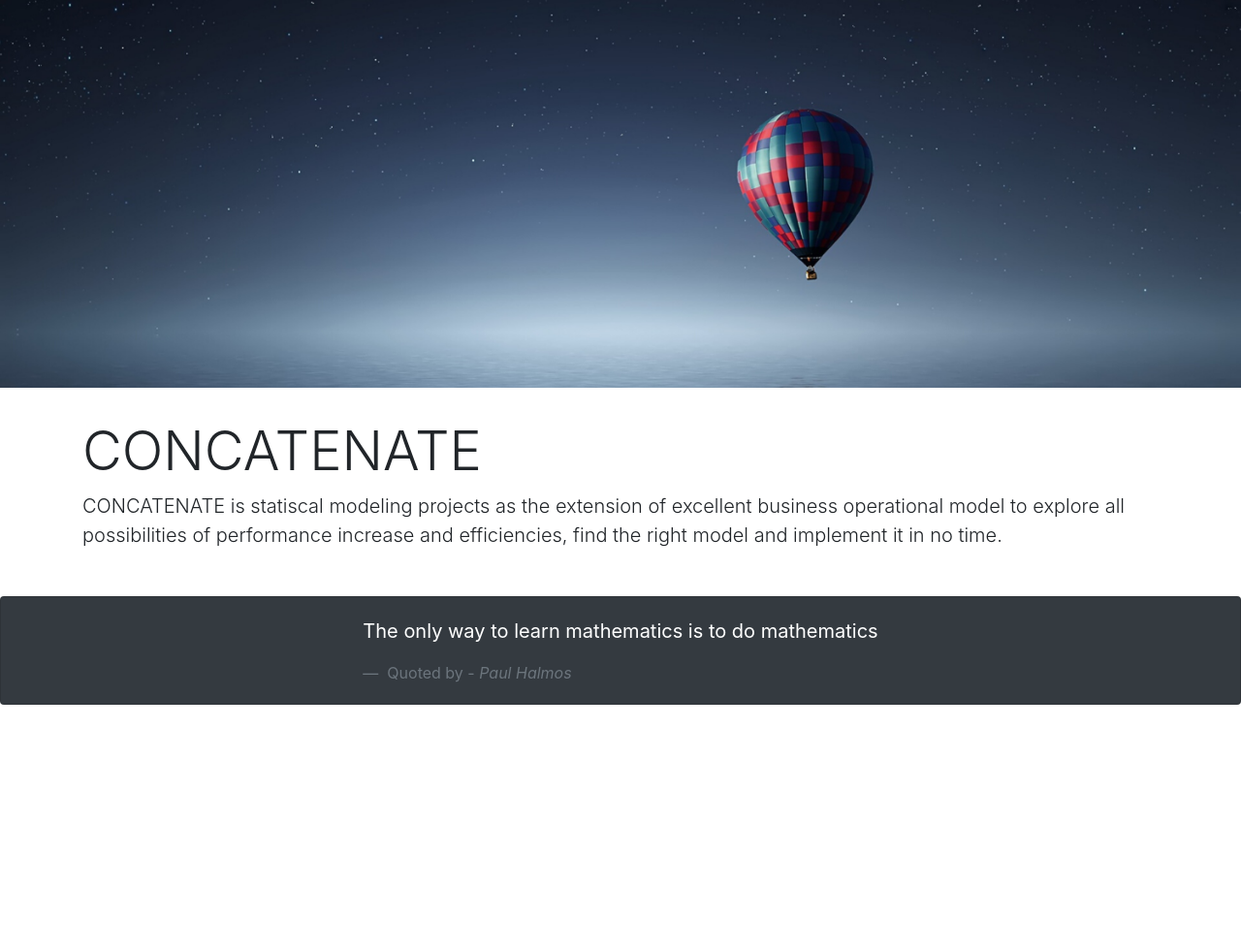
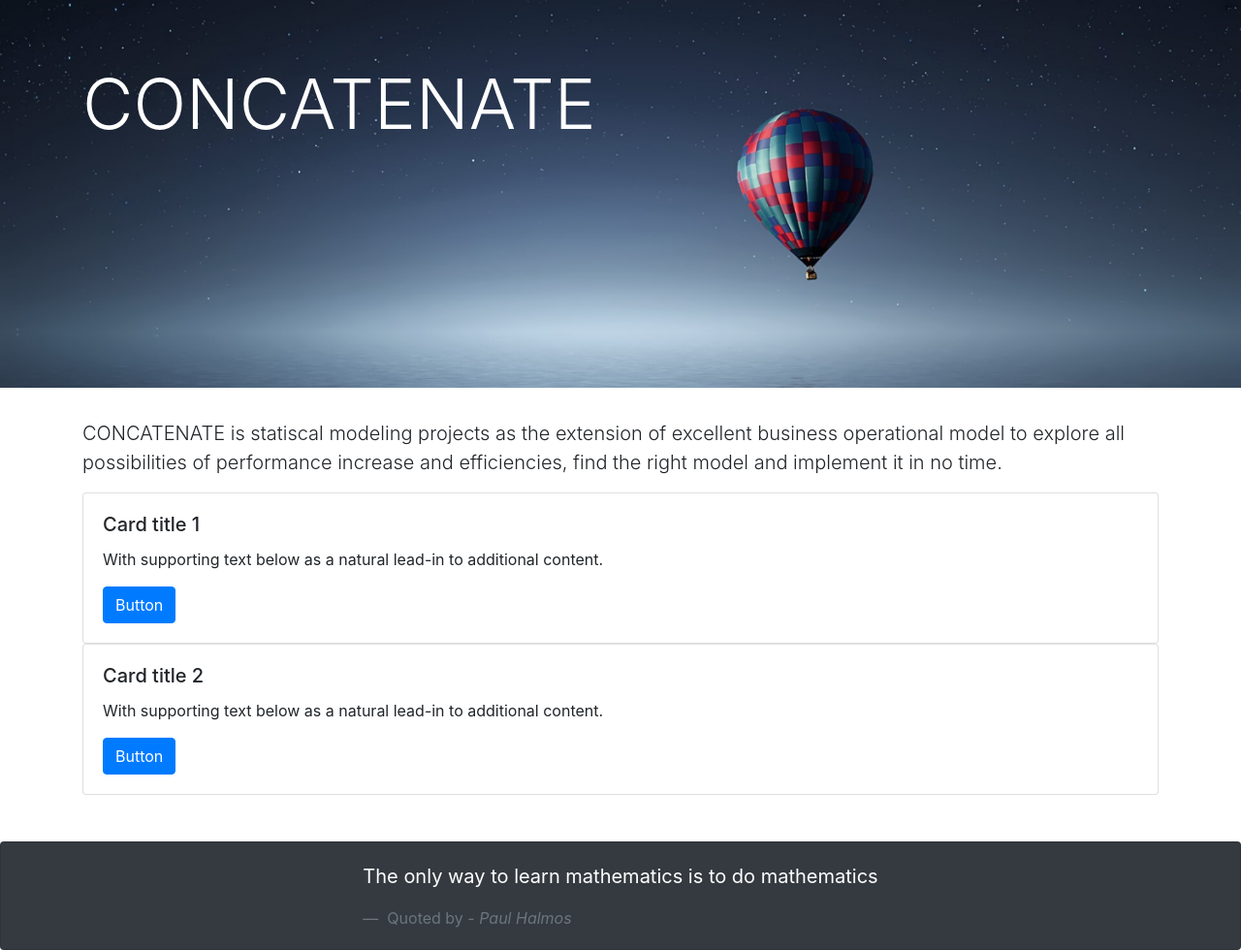
Before and after one commit to mwitono/Navbar, a Django app: page /concatenate/ in a window 1280 px wide. Shown: the part 56-1036 px from the top of the page at 97% size. Before the commit the page ends 783 px from the top, so only its background shows below. Run offline with Django 3.2, Linux system fonts and the light colour scheme; some libraries are stand-ins or nearby versions.

Commit message:
about & concate title

```diff
--- a/simple_navbar/about/urls.py
+++ b/simple_navbar/about/urls.py
@@ -3,5 +3,5 @@ from django.conf.urls import url
 from . import views
 
 urlpatterns = [
-    url(r'^$', views.index),
+    url(r'^$', views.index, name='index'),
 ]
--- a/simple_navbar/about/views.py
+++ b/simple_navbar/about/views.py
@@ -9,4 +9,4 @@ def index(request) :
         'subheading' : 'We are the team of data analyst and application builder. 30 Years total experience in Financial Information Technology and Infrastructure',
 
     }
-    return render(request, 'about/index.html', context)
+    return render(request, 'about\index.html', context)
--- a/simple_navbar/concatenate/templates/concatenate/index.html
+++ b/simple_navbar/concatenate/templates/concatenate/index.html
@@ -16,10 +16,30 @@
   </li>
 {% endblock NavHead %}
 
+{% block judul %}
+  <h1 class="display-3">{{heading}}</h1>
+{% endblock judul %}
+
 {% block konten1 %}
 <div class="container">
-  <h1 class="display-4">{{heading}}</h1>
   <p class="lead">{{subheading}}</p>
 </div>
 
+<div class = "container">
+  <div class="card w-80">
+    <div class="card-body">
+      <h5 class="card-title">Card title 1</h5>
+      <p class="card-text">With supporting text below as a natural lead-in to additional content.</p>
+      <a href="#" class="btn btn-primary">Button</a>
+    </div>
+  </div>
+
+  <div class="card w-80">
+    <div class="card-body">
+      <h5 class="card-title">Card title 2</h5>
+      <p class="card-text">With supporting text below as a natural lead-in to additional content.</p>
+      <a href="#" class="btn btn-primary">Button</a>
+    </div>
+  </div>
+</div>
 {% endblock konten1 %}
--- a/simple_navbar/data/templates/data/index.html
+++ b/simple_navbar/data/templates/data/index.html
@@ -16,9 +16,13 @@
   </li>
 {% endblock NavHead %}
 
+{% block judul %}
+  <h1 class="display-1">{{heading}}</h1>
+{% endblock judul %}
+
 {% block konten1 %}
 <div class="container">
-  <h1 class="display-4">{{heading}}</h1>
+
   <p class="lead">{{subheading}}</p>
 </div>
 
--- a/simple_navbar/project0420/urls.py
+++ b/simple_navbar/project0420/urls.py
@@ -2,17 +2,18 @@ from django.conf.urls import url,include
 from django.contrib import admin
 
 from . import views
-from about import views as aboutViews
-from data import views as dataViews
-from concatenate import views as concatenateViews
+#from about import views as aboutViews
+#from data import views as dataViews
+#from concatenate import views as concatenateViews
 
 urlpatterns = [
     url(r'^admin/', admin.site.urls),
+
     url(r'^about/', include('about.urls')),
     url(r'^data/', include('data.urls')),
     url(r'^concatenate/', include('concatenate.urls')),
     #url(r'^concatenate/$', concatenateViews.index),
     #url(r'^about/$', aboutViews.index),
     #url(r'^data/$', dataViews.index),
-    url(r'^$', views.index),
+    url(r'^$', views.index, name='index'),
 ]
```
Also changed, not shown: simple_navbar/about/templates/about/index.html (+8 -7 lines).
